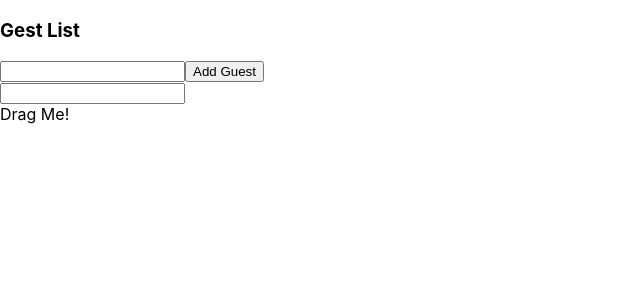
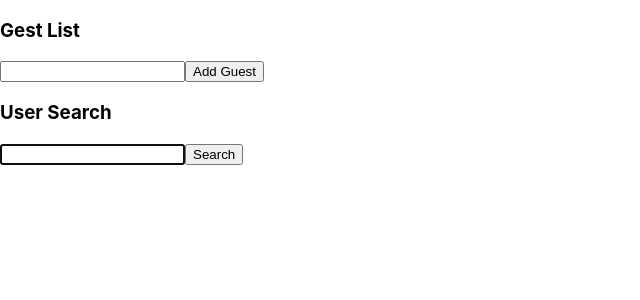
Before and after one commit to Faizou-Aremou/rts, a React (Create React App) app: page / in a window 1280 px wide. Shown: the top 300 px of the page, without its empty margins (0-640 px from the left). Built offline with nearby package versions, Linux system fonts and the light colour scheme.

Commit message:
use ref and use effect

```diff
--- a/src/App.tsx
+++ b/src/App.tsx
@@ -1,13 +1,13 @@
 import './App.css';
-import EventComponent from './events/EventComponent';
+import UserSearch from './refs/UserSearch';
 import GuestList from './state/GestList';
-import UserSearch from './state/UserSearch';
+
 
 const App = () => {
   return (
     <div>
      <GuestList></GuestList>
-     <EventComponent/>
+     <UserSearch/>
     </div>
   )
 }
--- /dev/null
+++ b/src/refs/UserSearch.tsx
@@ -0,0 +1,41 @@
+import { useRef, useState, useEffect } from 'react';
+
+const users = [
+  { name: 'Sarah', age: 20 },
+  { name: 'Alex', age: 20 },
+  { name: 'Michael', age: 20 },
+];
+
+const UserSearch: React.FC = () => {
+  const inputRef = useRef<HTMLInputElement | null>(null);
+  const [name, setName] = useState('');
+  const [user, setUser] = useState<{ name: string; age: number } | undefined>(
+    undefined
+  );
+
+  useEffect(()=> {
+    inputRef?.current?.focus();
+  }, [])
+
+  const onClick = () => {
+    const foundUser = users.find((user) => user.name === name);
+    setUser(foundUser);
+    setName('');
+  };
+  return (
+    <div>
+      <h3> User Search </h3>
+      <input
+        ref={inputRef}
+        value={name}
+        onChange={(e) => setName(e.target.value)}
+      />
+      <button onClick={onClick}>Search</button>
+      <div>
+        {user?.name} {user?.age}
+      </div>
+    </div>
+  );
+};
+
+export default UserSearch;
```
